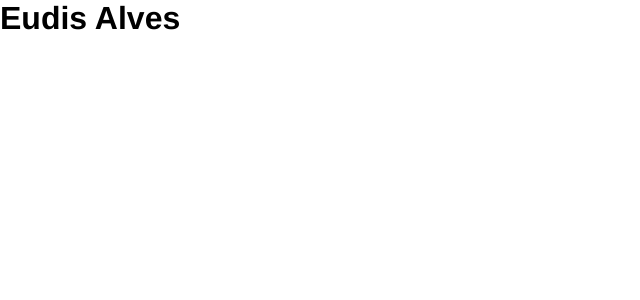
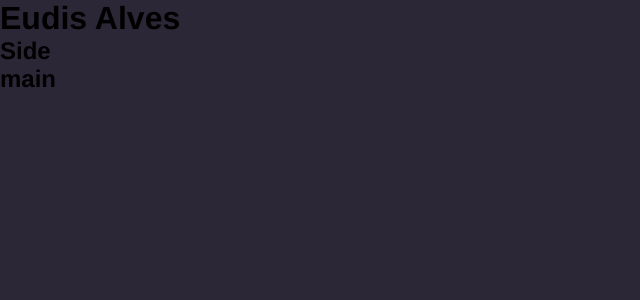
Before and after one commit to EudisAlves/meusite, a React (Vite) app in the folder site/: page / in a window 1280 px wide. Shown: the top 300 px of the page, without its empty margins (0-640 px from the left). Built offline with nearby package versions, Linux system fonts and the light colour scheme.

Commit message:
adicionando side e main

```diff
--- a/site/src/App.jsx
+++ b/site/src/App.jsx
@@ -1,3 +1,5 @@
+import MainContent from "./components/MainContent";
+import Sidebar from "./components/Sidebar";
 import './styles/components/app.sass';
 
 
@@ -6,6 +8,8 @@
   return (
     <div id="protifolio">
       <h1>Eudis Alves</h1>
+      <Sidebar />
+      <MainContent />
     </div>
   );
 }
--- a/site/src/components/MainComponents.jsx
+++ /dev/null
@@ -1 +0,0 @@
-export {}
--- /dev/null
+++ b/site/src/components/MainContent.jsx
@@ -0,0 +1,9 @@
+
+
+
+
+export default function MainContent() {
+    return (
+        <h2>main</h2>
+    )
+}
--- a/site/src/components/Sidebar.jsx
+++ b/site/src/components/Sidebar.jsx
@@ -1 +1,5 @@
-export {}
+export default function Sidebar() {
+    return (
+        <h2>Side</h2>
+    )
+}
--- a/site/src/styles/components/main.sass
+++ b/site/src/styles/components/main.sass
@@ -5,3 +5,9 @@
     padding: 0
     box-sizing: border-box
     font-family: variables.$font-stack
+
+body
+   background-color: variables.$bady-bg-color
+
+a, svg
+    transition: .4s
--- a/site/src/styles/components/variables.sass
+++ b/site/src/styles/components/variables.sass
@@ -1 +1,9 @@
 $font-stack: "Helvetica"
+$text-color:#fff
+$text-color-secondary: #a6a6a6
+$bady-bg-color: #2b2736
+$bg-color: #111
+$bg-color-secondary: #1d1d1d
+$conatainer-border-radius: 5px
+$card-border-radius: 5px
+$gradient: linear-gradient(90deg, #1cf11c 0%, #0653fa 100%)
```
Also changed, not shown: site/src/img/Eudis.jpg.jpg (added).
